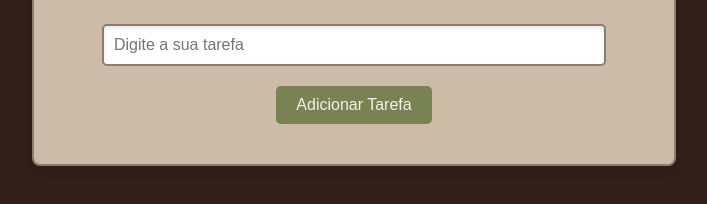
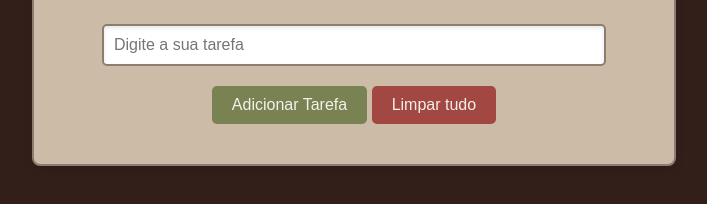
Before and after one commit to silvaLucs/WorkList, a plain HTML site: page index.html in a window 1280 px wide. Shown: the part 380-584 px from the top of the page, without its empty margins (286-993 px from the left). Drawn offline with Linux system fonts and the light colour scheme.

Commit message:
Create a button for clear the full list

```diff
--- a/index.html
+++ b/index.html
@@ -14,7 +14,8 @@
       <h1>Lista de Tarefas</h1>
       <p>Adicione suas tarefas!</p>
       <input type="text" placeholder="Digite a sua tarefa" id="inputTarefa">
-      <button onclick="adicionarTarefa()" id="inputButton">Adicionar Tarefa</button>
+            <button onclick="adicionarTarefa()" id="inputButton">Adicionar Tarefa</button>
+            <button onclick="limparLista()" class="botao_lista">Limpar tudo</button>
       <p id="mensagem"></p>
       <ul id="listaTarefas"></ul>
     </div>
--- a/script.js
+++ b/script.js
@@ -66,3 +66,10 @@ function adicionarTarefa() {
       renderizarTarefas()
     }
   }
+
+  function limparLista() {
+    tarefas.length = 0
+    renderizarTarefas()
+    let mensagem = document.getElementById("mensagem");
+    mensagem.textContent = "Lista de tarefas Limpa com sucesso"
+  }
```
